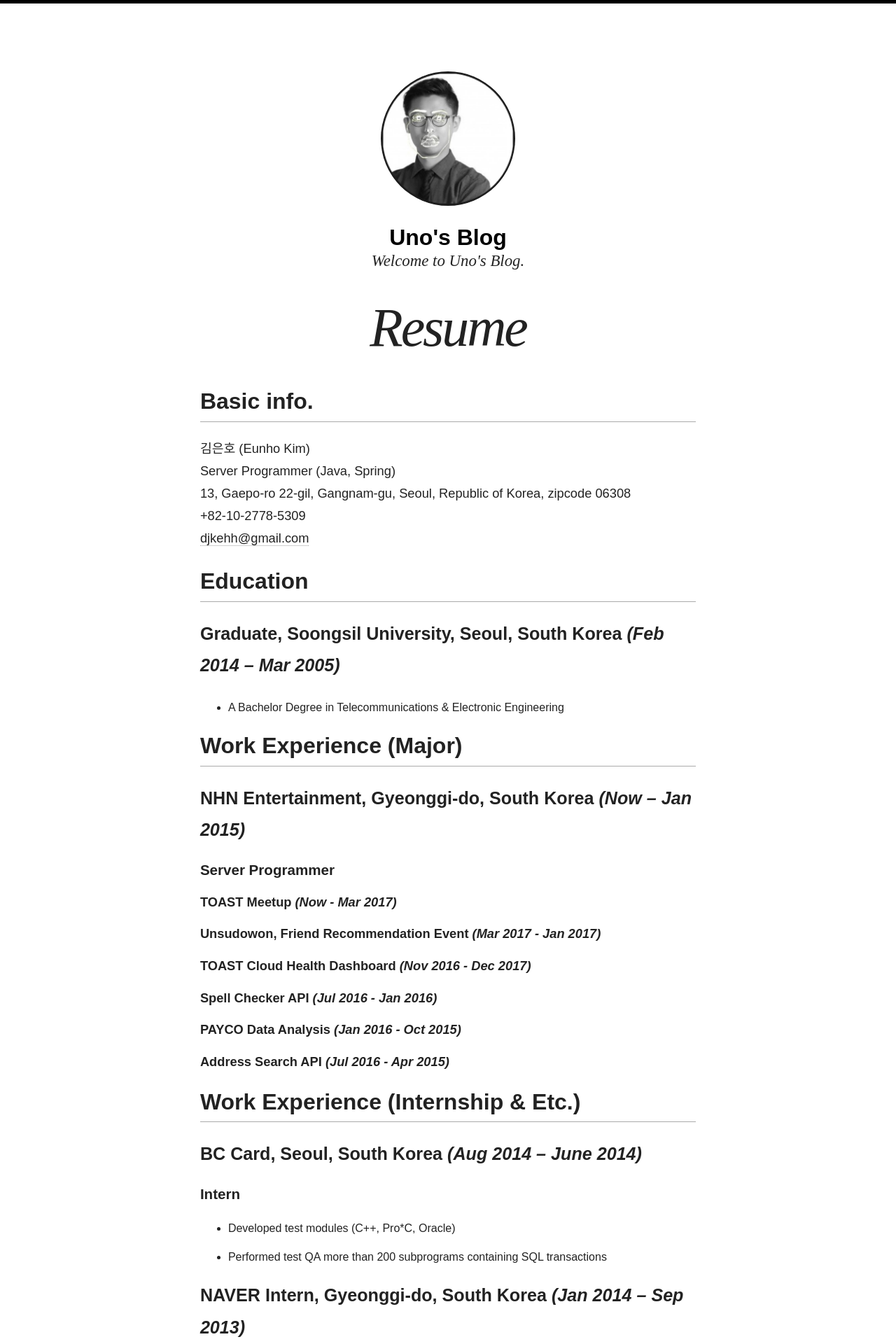
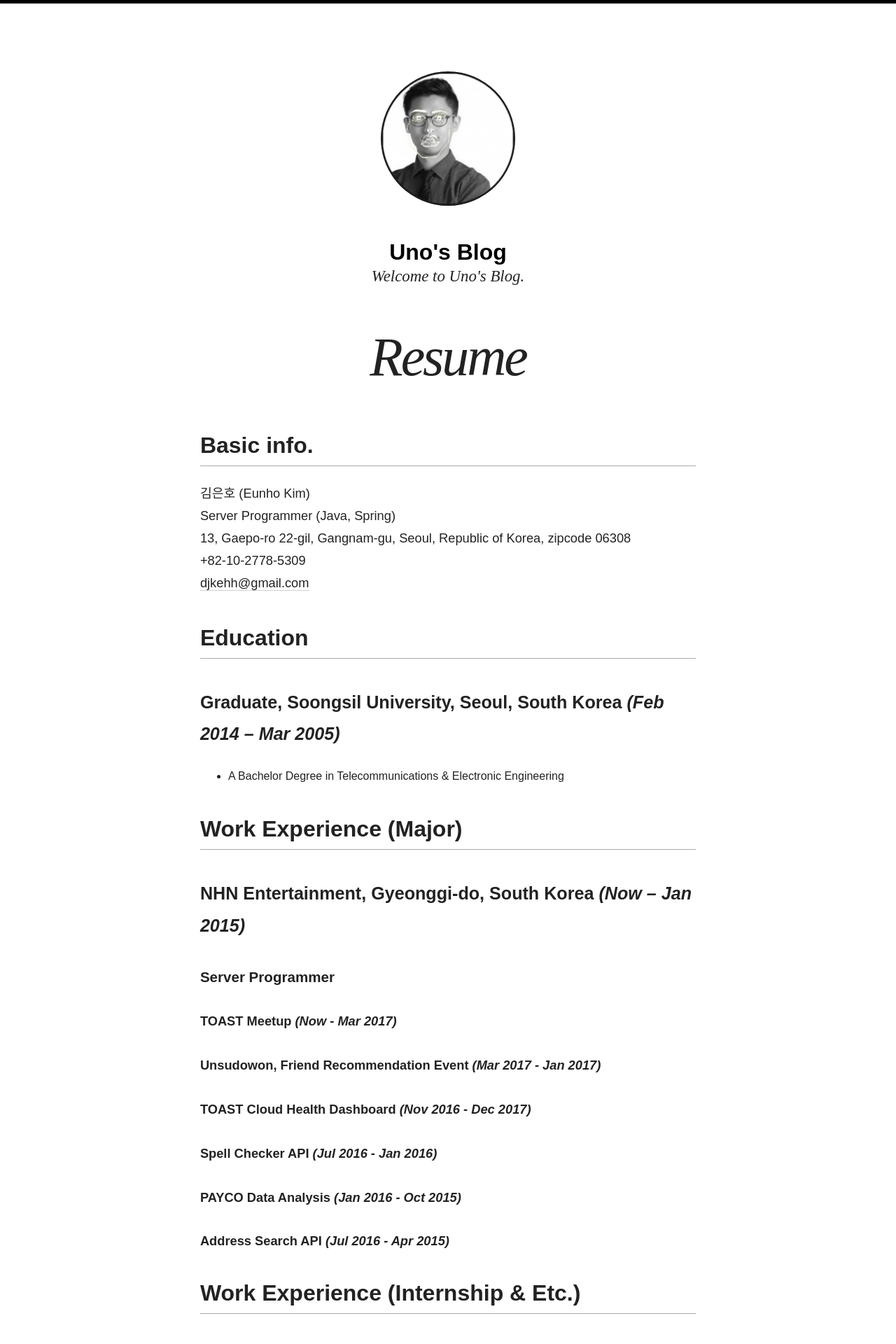
Before and after one commit to djkeh/djkeh.github.io, a Jekyll site: the page built from resume/index.md, in a window 1280 px wide. Shown: the top 1920 px of the page at 70% size. Built offline with Jekyll 4.4.1, drawn with Linux system fonts in a browser that asks for light colours; nearby versions of some CDN libraries.

Commit message:
sass fix

```diff
--- a/_sass/_site.scss
+++ b/_sass/_site.scss
@@ -43,8 +43,7 @@ li {
 h1, h2, h3, h4, h5, h6 {
 	font-family: $heading-font;
 	text-rendering: optimizeLegibility; // Fix the character spacing for headings
-	margin-top: 0px + ($doc-line-height + 20);
-	margin-top: 0rem + (($doc-line-height + 20) / ($doc-font-size + 20));
+	margin-top: 0px + ($doc-line-height * 2);
 }
 h1 {
 	@include font-size(28);
```
